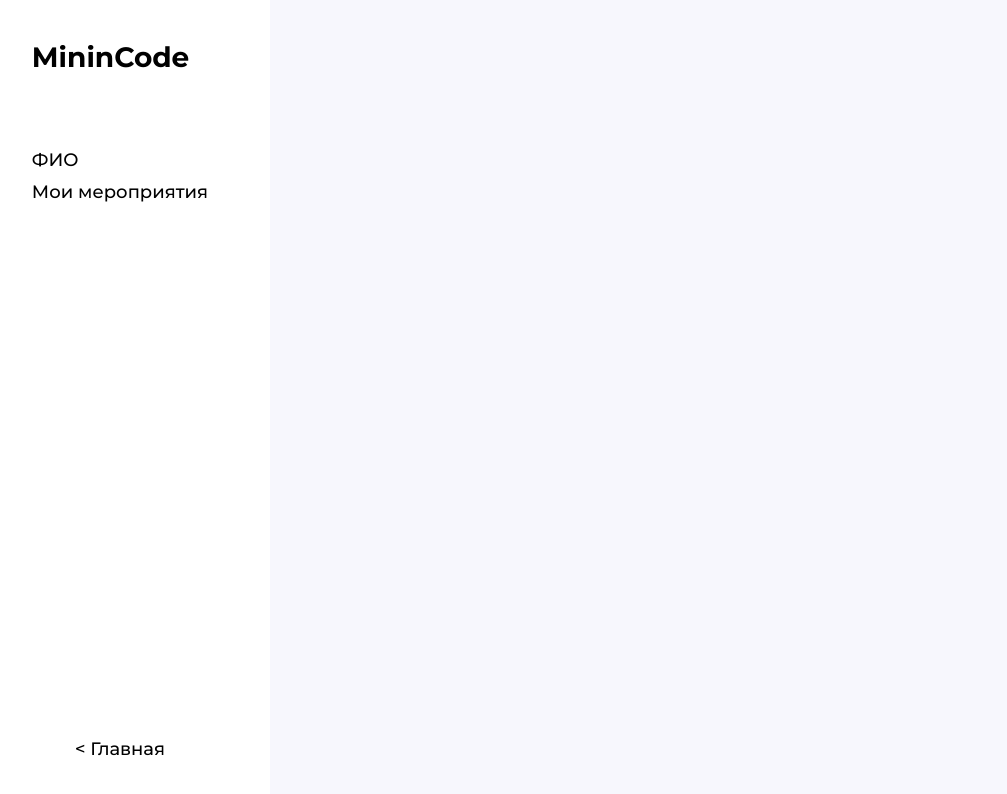
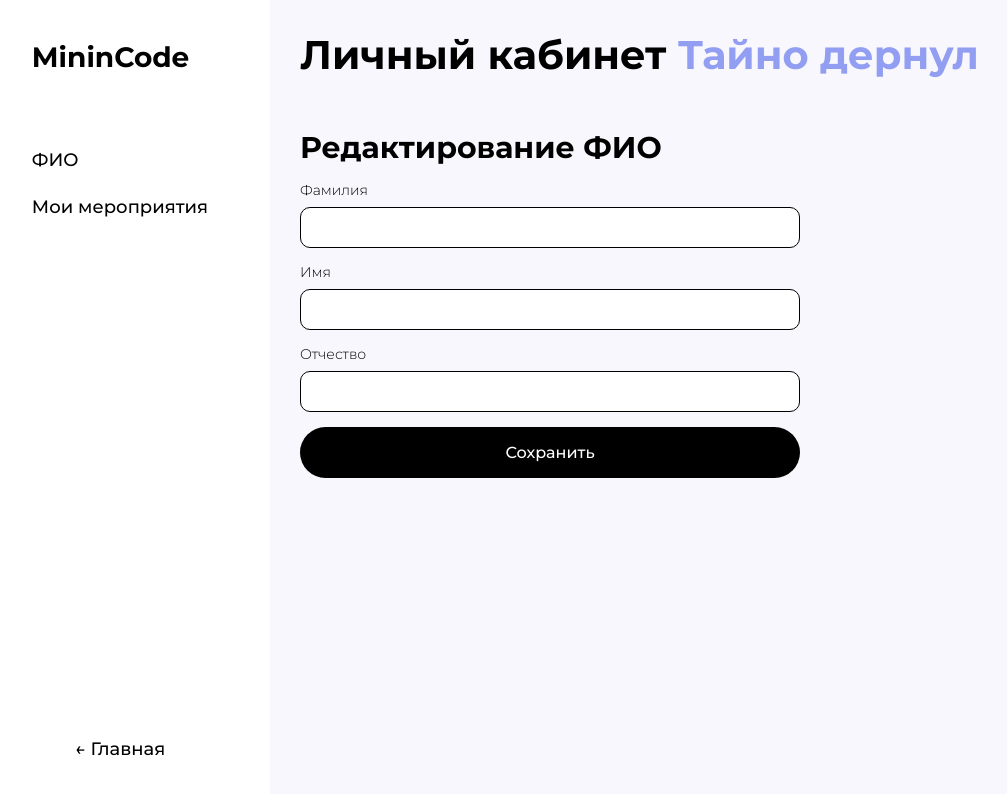
Before and after one commit to Filanq/minincode24, a Vue app: page /user_account/name_settings in a window 1280 px wide. Shown: the top 794 px of the page, without its empty margins (30-1037 px from the left). Built offline with nearby package versions, Linux system fonts and the light colour scheme; the HTML template or start-up script is replaced by a standard one.

Commit message:
User's account page

```diff
--- a/src/components/HeaderAdminComponent.vue
+++ b/src/components/HeaderAdminComponent.vue
@@ -3,13 +3,13 @@
         <div class="container header__container grid grid-column ac-sb">
             <div class="grid grid-column gap-75">
                 <span class="logo">MininCode</span>
-                <nav class="grid grid-column gap-10 ac-s">
+                <nav class="grid grid-column gap-25 ac-s">
                     <!-- заменить name -->
                     <router-link v-for="button in buttons" :to="{name: button.view}" class="link header_link">{{ button.title }}</router-link>
                 </nav>
             </div>
             <div class="grid grid-column gap-10">
-                <router-link :to="{name: 'home'}" class="link header_link">< Главная</router-link>
+                <router-link :to="{name: 'home'}" class="link header_link">← Главная</router-link>
             </div>
             <!-- TODO: ДЛЯ beckend -->
             <!-- <div class="link header_link header_link--red">Выйти</div> -->
--- /dev/null
+++ b/src/components/HelloAccountComponent.vue
@@ -0,0 +1,16 @@
+<template>
+    <h2 class="h2 mb-50"><span style="font-size: inherit;">Личный кабинет</span> <span style="color: var(--colorBlueMain); font-size: inherit;">{{ props.name }}</span></h2>
+</template>
+
+<script setup>
+    const props = defineProps({
+        name: {
+            type: String,
+            required: true,
+        }
+    });
+</script>
+
+<style scoped>
+
+</style>
--- a/src/views/AdminOrganizationsRequestsView.vue
+++ b/src/views/AdminOrganizationsRequestsView.vue
@@ -1,6 +1,6 @@
 <template>
     <HeaderAdminComponent :buttons="buttons" />
-    Заявки
+
 </template>
 
 <script setup>
--- a/src/views/UserAccountEventsListView.vue
+++ b/src/views/UserAccountEventsListView.vue
@@ -1,11 +1,28 @@
 <template>
-    <h1>Личный кабинет, Мероприятия</h1>
     <HeaderAdminComponent :buttons="buttons" />
-    <div></div>
+    <div class="container-with-header">
+        <HelloAccountComponent :name="'Тайно дернул'" />
+        <div class="inner-container">
+            <h3 class="h3">Ваши мероприятия</h3>
+            <div class="news__main_wrap gap-25">
+                <router-link :to="cur_news.link" target="_blank" class="news__main_block" v-for="cur_news in news">
+                    <img src="#" :key="cur_news.id" :alt="cur_news.title">
+                    <h5>{{ cur_news.title }}</h5>
+                    <div class="news__info">
+                        <div class="news-info__item">{{ cur_news.organization.name }}</div>
+                        <div class="news-info__item">{{ cur_news.date }}</div>
+                        <div class="news-info__item delete-event"><img src="@/assets/images/icon/close.svg" alt=""></div>
+                    </div>
+                </router-link>
+            </div>
+        </div>
+    </div>
 </template>
 
-<script setup>
+<script setup lang="ts">
     import HeaderAdminComponent from "@/components/HeaderAdminComponent.vue";
+    import HelloAccountComponent from "@/components/HelloAccountComponent.vue";
+    import {ref} from 'vue';
 
     const buttons = [
         {
@@ -17,8 +34,77 @@
             view: 'events_list',
         },
     ];
+
+    const news = ref([{id: 0, title: 'title', img: '', organization: {name: 'it-cube'}, date: '11-11-1111'}]);
+
+    function getNews(): void {
+        news.value = [
+            {id: 0, title: 'title', img: '', organization: {name: 'it-cube'}, date: '11-11-1111'},
+            {id: 0, title: 'title', img: '', organization: {name: 'it-cube'}, date: '11-11-1111'},
+            {id: 0, title: 'title', img: '', organization: {name: 'it-cube'}, date: '11-11-1111'},
+        ];
+    }
+    getNews();
 </script>
 
 <style scoped>
+    .container-with-header {
+        width: calc(100% - 300px);
+        margin-left: 300px;
+        padding: 30px;
+    }
+    .inner-container {
+        width: 100%;
+    }
+    .news__main_wrap{
+        display: grid;
+        gap: 15px;
+        margin-top: 30px;
+        grid-template-columns: repeat(auto-fill, minmax(250px, 1fr));
+    }
 
+    .news__main_block{
+        display: flex;
+        flex-direction: column;
+        gap: 12px;
+        text-decoration: none;
+    }
+
+    .news__main_block > img{
+        width: 100%;
+        height: 250px;
+        object-fit: cover;
+        border-radius: 20px;
+        pointer-events: none;
+    }
+
+    .news__main_block > h5{
+        padding: 0 5px;
+    }
+
+    .news__info{
+        display: flex;
+        flex-wrap: wrap;
+        gap: 8px;
+    }
+
+    .news-info__item{
+        font-size: 18px;
+        padding: 7px 14px;
+        border-radius: 50px;
+        outline: 1px solid rgb(49, 49, 49);
+    }
+
+    .news-info__item.delete-event {
+        display: flex;
+        justify-content: center;
+        align-items: center;
+        padding: 10px;
+        background-color: red;
+        outline: none;
+    }
+
+    .news-info__item.delete-event > img {
+        filter: invert(100%) sepia(0%) saturate(0%) hue-rotate(257deg) brightness(102%) contrast(104%);
+    }
 </style>
--- a/src/views/UserAccountFullnameSettingsView.vue
+++ b/src/views/UserAccountFullnameSettingsView.vue
@@ -1,11 +1,32 @@
 <template>
-    <h1>Личный кабинет, Name</h1>
     <HeaderAdminComponent :buttons="buttons" />
-    <div></div>
+    <div class="container-with-header">
+        <HelloAccountComponent :name="'Тайно дернул'" />
+        <div class="inner-container">
+            <h3 class="h3">Редактирование ФИО</h3>
+            <form class="form-container">
+                <label>
+                    Фамилия
+                    <input type="text">
+                </label>
+                <label>
+                    Имя
+                    <input type="text">
+                </label>
+                <label>
+                    Отчество
+                    <input type="text">
+                </label>
+                <button type="button">Сохранить</button>
+                <span class="green_text hide_green_text">Сохранено</span>
+            </form>
+        </div>
+    </div>
 </template>
 
 <script setup>
     import HeaderAdminComponent from "@/components/HeaderAdminComponent.vue";
+    import HelloAccountComponent from "@/components/HelloAccountComponent.vue";
 
     const buttons = [
         {
@@ -20,5 +41,48 @@
 </script>
 
 <style scoped>
-
+    .container-with-header {
+        width: calc(100% - 300px);
+        margin-left: 300px;
+        padding: 30px;
+    }
+    .inner-container {
+        width: 100%;
+        max-width: 500px;
+    }
+    form {
+        display: flex;
+        flex-direction: column;
+        gap: 15px;
+        margin: 15px 0;
+    }
+    label {
+        display: flex;
+        flex-direction: column;
+        gap: 8px;
+        font-weight: 300;
+        font-size: 14px;
+    }
+    input {
+        border-radius: 10px;
+        border: solid #000 1px;
+        padding: 10px;
+    }
+    input:focus {
+        outline: none;
+    }
+    button {
+        padding: 16px 28px;
+        background-color: #000;
+        border-radius: 200px;
+        border: none;
+        color: var(--colorWhite);
+        cursor: pointer;
+    }
+    .green_text {
+        color: green;
+    }
+    .hide_green_text {
+        display: none;
+    }
 </style>
```
Also changed, not shown: src/assets/images/icon/close.svg (added).
